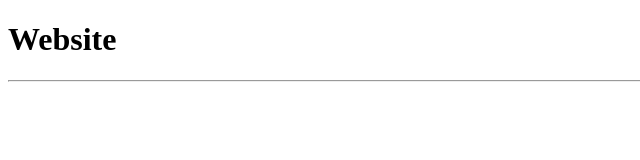
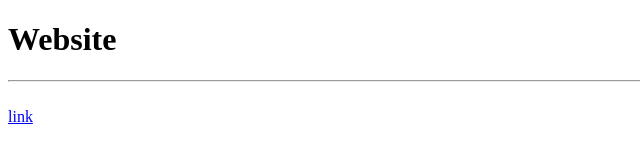
Before and after one commit to sgsimao/.GitHub.io, a plain HTML site: page index.html in a window 1280 px wide. Shown: the full height of the page, 0-640 px from the left. Drawn offline with Linux system fonts and the light colour scheme.

Commit message:
Update index.html

```diff
--- a/index.html
+++ b/index.html
@@ -5,6 +5,6 @@
     <h1>Website</h1>
     <hr>
     <br>
-    <a href="https://sgsimao.GitHub.io/assignments/newspaper.html" target="blank">
+    <a href="https://sgsimao.GitHub.io/assignments/newspaper.html" target="blank">link</a>
   </head>
 </html>
```
